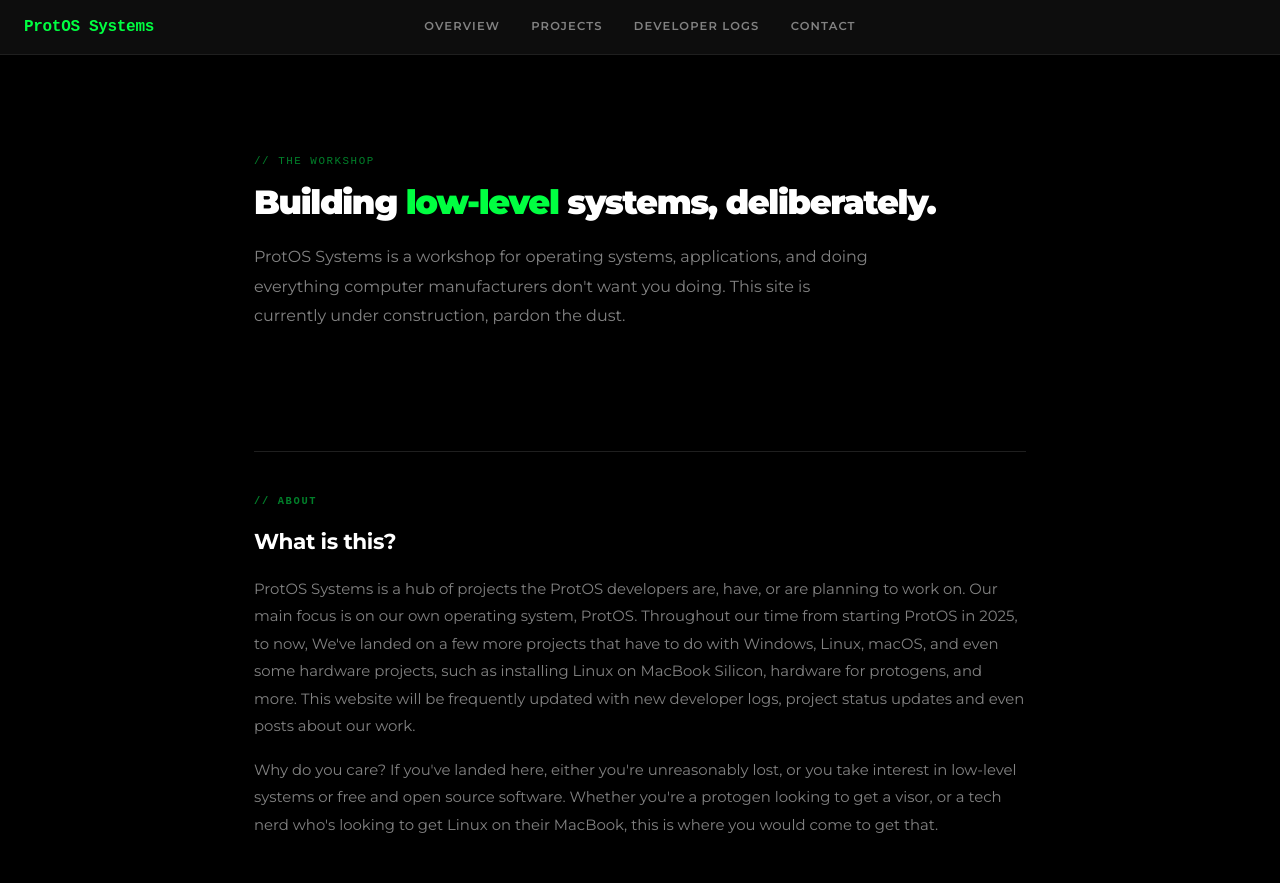
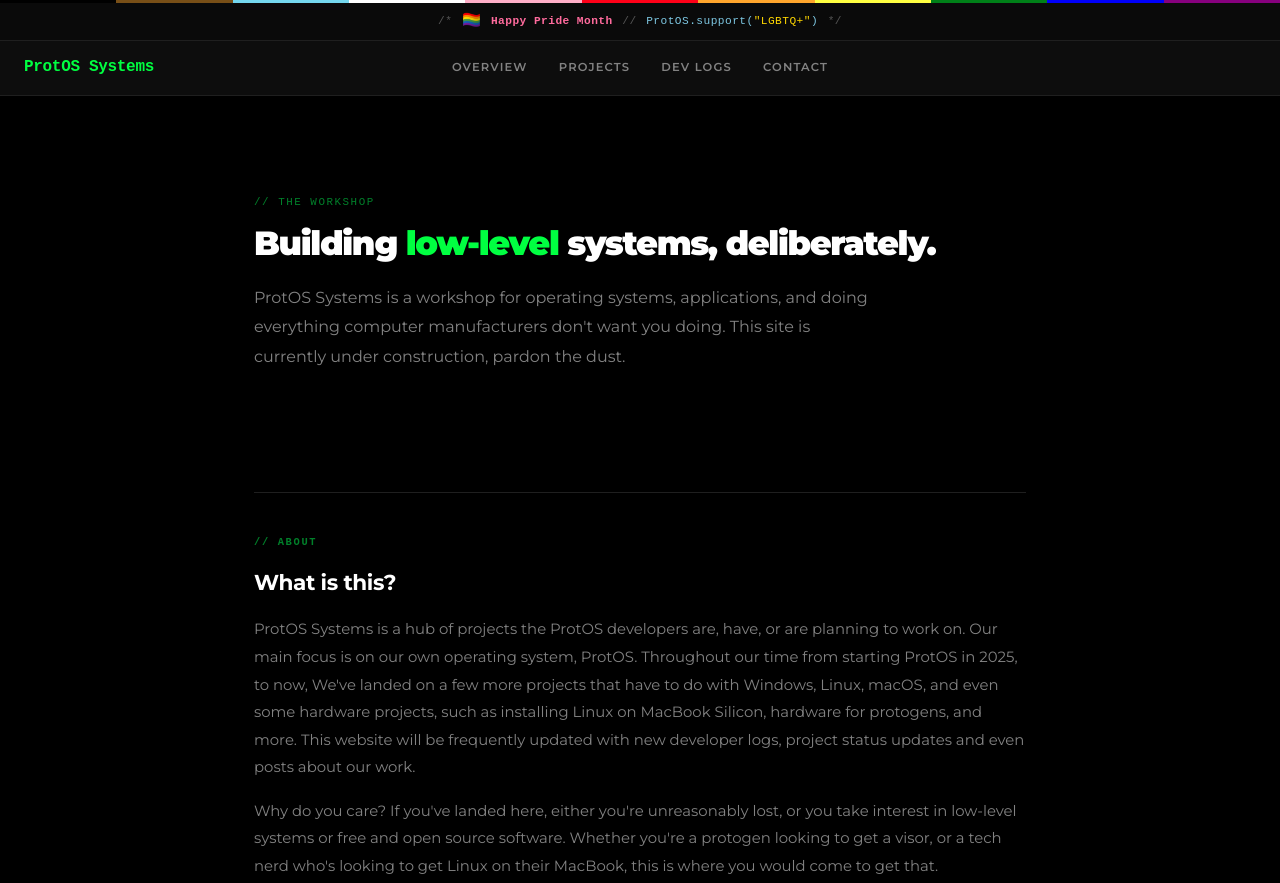
Before and after one commit to ProtOSdotDEV/protos-systems-site, a plain HTML site: page en/home/index.html in a window 1280 px wide. Shown: the top 883 px of the page. Drawn offline with Linux system fonts and the light colour scheme.

Commit message:
added pride banner to home page. moved common elements to dedicated css

```diff
--- /dev/null
+++ b/assets/css/nav.css
@@ -0,0 +1,70 @@
+:root {
+    --surface: #0D0D0DFF;
+    --border: #1F1F1FFF;
+    --text-bright: #FFFFFFFF;
+    --text-dim: #828282FF;
+    --green: #00FF41FF;
+    --greem-dim: #00802AFF;
+    --green-glow: #00FF4114;
+    --mono: 'JetBrains Mono', 'Fira Mono', ui-monospace, monospace;
+}
+
+.navbar {
+    width: 100%;
+    background: var(--surface);
+    border-bottom: 1px solid var(--border);
+    position: relative;
+    display: flex;
+    align-items: center;
+    padding: 0.85rem 1.5rem;
+    min-height: 3rem;
+}
+.site-title {
+    font-family: var(--mono), sans-serif;
+    font-size: 1rem;
+    font-weight: 700;
+    letter-spacing: -0.02em;
+    color: var(--green);
+    position: relative;
+    z-index: 1;
+    white-space: nowrap;
+}
+.site-title:hover { color: var(--text-bright); text-decoration: none; }
+.nav-links {
+    position: absolute;
+    left: 50%;
+    transform: translateX(-50%);
+    display: flex;
+    gap: 0.25rem;
+    flex-wrap: nowrap;
+}
+.tab {
+    color: var(--text-dim);
+    font-size: 0.72rem;
+    font-weight: 600;
+    letter-spacing: 0.1em;
+    text-transform: uppercase;
+    padding: 0.4rem 0.85rem;
+    border-radius: 2px;
+    transition: color 0.15s, background 0.15s;
+}
+.tab:hover { color: var(--green); text-decoration: none; background: var(--green-glow); }
+.tab.active { color: var(--green); background: var(--green-glow); border: 1px solid var(--green-dim); }
+
+.footer {
+    width: 100%;
+    background: var(--surface);
+    border-top: 1px solid var(--border);
+    padding: 1.1rem 1.5rem;
+    display: flex;
+    flex-direction: column;
+    align-items: center;
+    gap: 0.2rem;
+}
+.footer-bottom {
+    font-size: 0.65rem;
+    font-weight: 600;
+    letter-spacing: 0.1em;
+    text-transform: uppercase;
+    color: var(--text-dim);
+}
--- /dev/null
+++ b/assets/css/pride.css
@@ -0,0 +1,39 @@
+.pride-banner {
+    width: 100%;
+    background: #0a0a0a;
+    border-bottom: 1px solid #1f1f1f;
+    display: flex;
+    flex-direction: column;
+}
+.pride-stripes { display: flex; width: 100%; height: 3px; }
+.pride-stripes span { flex: 1; }
+.pride-stripes span:nth-child(1) { background: #000000; }
+.pride-stripes span:nth-child(2) { background: #784F17; }
+.pride-stripes span:nth-child(3) { background: #74D7EE; }
+.pride-stripes span:nth-child(4) { background: #FFFFFF; }
+.pride-stripes span:nth-child(5) { background: #FFAFC8; }
+.pride-stripes span:nth-child(6) { background: #FF0018; }
+.pride-stripes span:nth-child(7) { background: #FFA52C; }
+.pride-stripes span:nth-child(8) { background: #FFFF41; }
+.pride-stripes span:nth-child(9) { background: #008018; }
+.pride-stripes span:nth-child(10) { background: #0000F9; }
+.pride-stripes span:nth-child(11) { background: #86007D; }
+.pride-content {
+    display: flex;
+    align-items: center;
+    justify-content: center;
+    gap: 0.6rem;
+    padding: 0.55rem 1.5rem;
+    font-family: var(--mono), sans-serif;
+    font-size: 0.7rem;
+    letter-spacing: 0.04em;
+    color: var(--text-dim);
+    flex-wrap: wrap;
+    text-align: center;
+}
+.pride-comment { color: #555; }
+.pride-keyword { color: #ff6b9d; font-weight: 700; }
+.pride-string { color: #ffd700; }
+.pride-fn { color: #7ec8e3; }
+.pride-call { white-space: nowrap; }
+.pride-flag { font-size: 0.95rem; line-height: 1; }
--- a/en/home/index.html
+++ b/en/home/index.html
@@ -5,13 +5,15 @@
     <meta name="description" content="Building low-level systems, deliberately."/>
     <meta name="viewport" content="width=device-width, initial-scale=1.0">
     <title>ProtOS Systems</title>
+    <link rel="stylesheet" href="/assets/css/pride.css">
+    <link rel="stylesheet" href="/assets/css/nav.css">
     <link rel="preconnect" href="https://fonts.googleapis.com">
     <link rel="preconnect" href="https://fonts.gstatic.com" crossorigin>
     <link href="https://fonts.googleapis.com/css2?family=Montserrat:ital,wght@0,100..900;1,100..900&display=swap" rel="stylesheet">
 </head>
 
 <!-- CSS STYLES -->
- <style>
+<style>
     :root {
     --bg: #000;
     --surface: #0d0d0d;
@@ -49,53 +51,6 @@
 
 a { color: var(--green); text-decoration: none; }
 a:hover { color: var(--text-bright); text-decoration: underline; }
-
-/* navbar */
-.navbar {
-    width: 100%;
-    background: var(--surface);
-    border-bottom: 1px solid var(--border);
-    position: relative;
-    display: flex;
-    align-items: center;
-    padding: 0.85rem 1.5rem;
-    min-height: 3rem;
-}
-
-.site-title {
-    font-family: var(--mono), sans-serif;
-    font-size: 1rem;
-    font-weight: 700;
-    letter-spacing: -0.02em;
-    color: var(--green);
-    position: relative;
-    z-index: 1;
-    white-space: nowrap;
-}
-
-.site-title:hover { color: var(--text-bright); text-decoration: none; }
-
-.nav-links {
-    position: absolute;
-    left: 50%;
-    transform: translateX(-50%);
-    display: flex;
-    gap: 0.25rem;
-    flex-wrap: nowrap;
-}
-
-.tab {
-    color: var(--text-dim);
-    font-size: 0.72rem;
-    font-weight: 600;
-    letter-spacing: 0.1em;
-    text-transform: uppercase;
-    padding: 0.4rem 0.85rem;
-    border-radius: 2px;
-    transition: color 0.15s, background 0.15s;
-}
-.tab:hover { color: var(--green); text-decoration: none; background: var(--green-glow); }
-.tab.active { color: var(--green); background: var(--green-glow); border: 1px solid var(--green-dim); }
 
 /* layout */
 .wrap {
@@ -291,26 +246,6 @@
 .back:before { content: '← '; }
 .empty { color: var(--text-dim); font-style: italic; font-size: 0.88rem; }
 
-/* footer */
-.footer {
-    width: 100%;
-    background: var(--surface);
-    border-top: 1px solid var(--border);
-    padding: 1.1rem 1.5rem;
-    display: flex;
-    flex-direction: column;
-    align-items: center;
-    gap: 0.2rem;
-}
-
-.footer-bottom {
-    font-size: 0.65rem;
-    font-weight: 600;
-    letter-spacing: 0.1em;
-    text-transform: uppercase;
-    color: var(--text-dim);
-}
-
 /* responsive */
 @media (max-width: 600px) {
     h1 { font-size: 1.6rem; }
@@ -320,12 +255,27 @@
 </style>
 <!---------------->
 <body>
+    <div class="pride-banner">
+        <div class="pride-stripes">
+            <span></span><span></span><span></span><span></span><span></span>
+            <span></span><span></span><span></span><span></span><span></span>
+            <span></span>
+        </div>
+        <div class="pride-content">
+            <span class="pride-comment">/*</span>
+            <span class="pride-flag">🏳️‍🌈</span>
+            <span class="pride-keyword">Happy Pride Month</span>
+            <span class="pride-comment">//</span>
+            <span class="pride-call"><span class="pride-fn">ProtOS.support(</span><span class="pride-string">"LGBTQ+"</span><span class="pride-fn">)</span></span>
+            <span class="pride-comment"> */</span>
+        </div>
+    </div>
     <nav class="navbar">
         <a class="site-title" href="/">ProtOS Systems</a>
         <div class="nav-links" id="nav">
             <a class="tab" href="#overview">Overview</a>
             <a class="tab" href="#projects">Projects</a>
-            <a class="tab" href="#developer-logs">Developer Logs</a>
+            <a class="tab" href="#developer-logs">Dev Logs</a>
             <a class="tab" href="/en/contact/">Contact</a>
         </div>
     </nav>
@@ -343,7 +293,7 @@
         </section>
 
         <!-- about -->
-         <section id="about">
+        <section id="overview">
             <p class="section-label">// about</p>
             <h2>What is this?</h2>
             <p>
```
